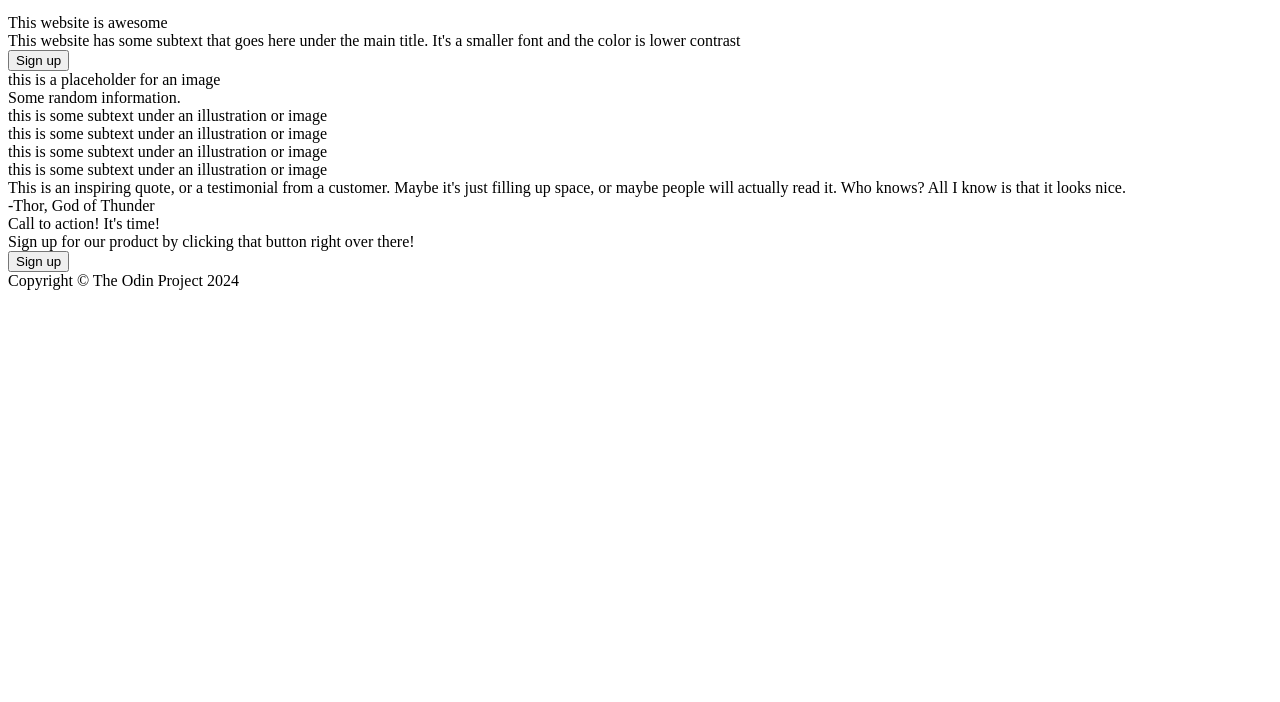
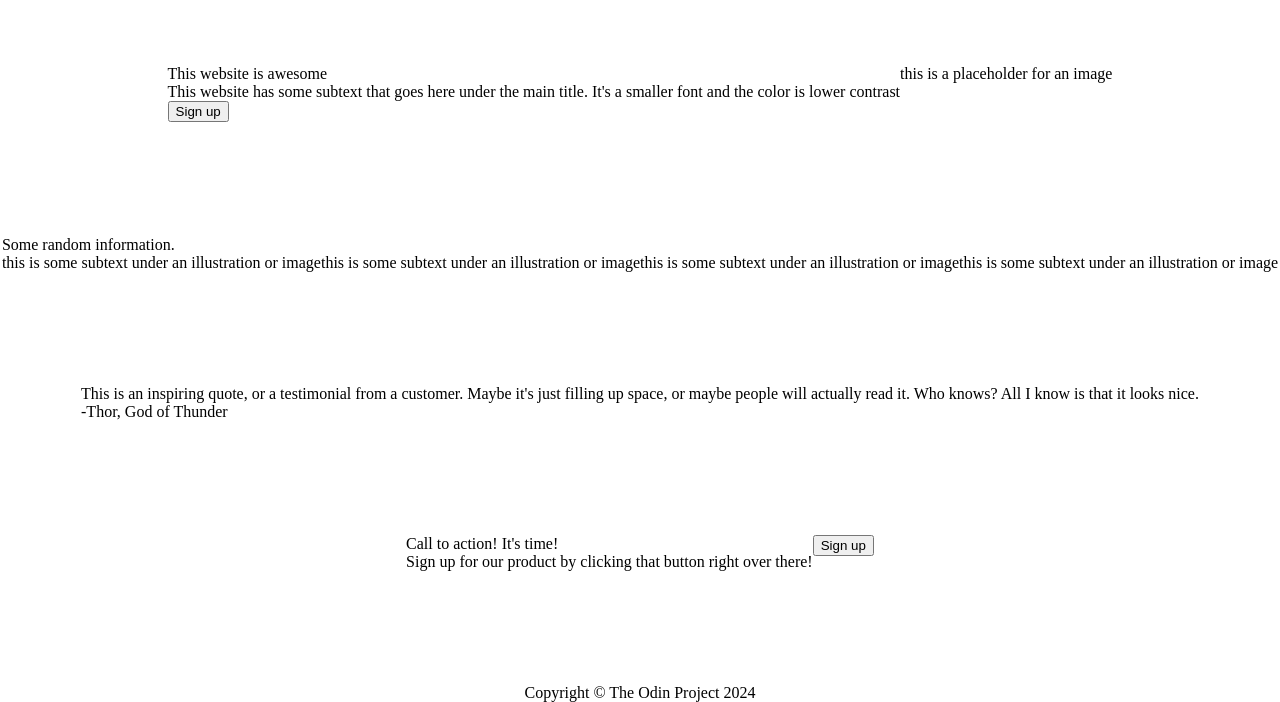
Before and after one commit to Mankrik69/landing-page, a plain HTML site: page index.html in a window 1280 px wide. Shown: the part 98-800 px from the top of the page. Drawn offline with Linux system fonts and the light colour scheme.

Commit message:
Create basic flex layout

```diff
--- a/index.html
+++ b/index.html
@@ -26,15 +26,16 @@
                 smaller font and the color is lower contrast</div>
             <div class="sign-up-button"><button>Sign up</button></div>
         </div>
+
         <div class="hero-right">
             <div class="image-placeholder">this is a placeholder for an image</div>
         </div>
     </div>
 
 
-    <div class="content">
     <div class="information">
         <div class="information-title">Some random information.</div>
+
         <div class="information-cards">
             <div class="card">
                 <div class="card-image-placeholder"></div>
@@ -55,20 +56,24 @@
         </div>
 
     </div>
+
+
     <div class="quote">
         <div class="quote-text">This is an inspiring quote, or a testimonial from a customer. Maybe it's just
             filling up space, or maybe people will actually read it. Who knows? All I know is that it looks nice.
         </div>
+
         <div class="quote-author">-Thor, God of Thunder</div>
-        </div>
     </div>
 
 
     <div class="sign-up-section">
         <div class="sign-up-section-text">
             <div class="sign-up-section-title">Call to action! It's time!</div>
-            <div clas="sign-up-section-description">Sign up for our product by clicking that button right over there!
+            <div clas="sign-up-section-description">Sign up for our product by clicking that button right over
+                there!
             </div>
+
         </div>
         <div class="sign-up-button"><button>Sign up</button></div>
     </div>
--- a/styles/index.css
+++ b/styles/index.css
@@ -0,0 +1,40 @@
+body {
+    padding: 0;
+    margin: 0;
+    height: 100vh;
+    display: flex;
+    flex-direction: column;
+    align-items: center;
+    justify-content: space-between;
+}
+
+.header,
+ul {
+    display: flex;
+}
+
+.hero {
+    display: flex;
+}
+
+.information {
+    display: flex;
+    flex-direction: column;
+}
+
+.information-cards {
+    display: flex;
+}
+
+.quote {
+    display: flex;
+    flex-direction: column;
+}
+
+.sign-up-section {
+    display: flex;
+}
+
+.footer {
+    display: flex;
+}
```
Lines whose indentation alone changed are shown as unchanged.
